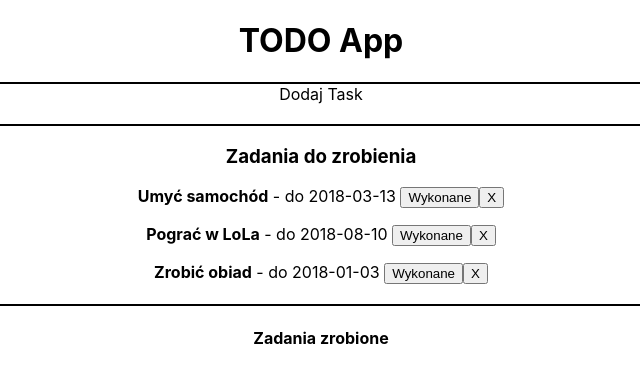
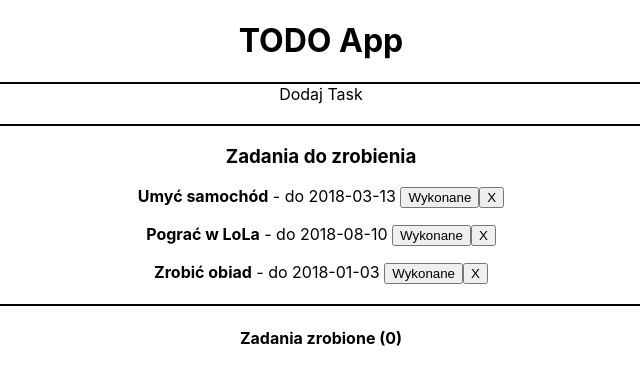
Before and after one commit to JacobOsowsky/ToDo, a React (Create React App) app: page / in a window 1280 px wide. Shown: the top 384 px of the page, without its empty margins (319-959 px from the left). Built offline with nearby package versions, Linux system fonts and the light colour scheme.

Commit message:
add tasks to another list

```diff
--- a/src/components/TaskList.js
+++ b/src/components/TaskList.js
@@ -2,18 +2,23 @@ import React from 'react';
 import Task from './Task'
 
 const TaskList = (props) => {
-    const tasks = props.tasks.map(task=>
+const active = props.tasks.filter(task=>task.active);
+const done = props.tasks.filter(task=>!task.active)
+    const activeTasks = active.map(task=>
     <Task key={task.id} text={task.text} date={task.date} done={props.done} delete={props.delete} id={task.id}/>)
+    const doneTasks = done.map(task=>
+        <Task key={task.id} text={task.text} date={task.date} done={props.done} delete={props.delete} id={task.id}/>)
     return (
         <>
             <div className="todo">
                 <h3>Zadania do zrobienia</h3>
-                {tasks}
+                {activeTasks}
             </div>
 
             <div className="done">
-                <h4>Zadania zrobione</h4>
-
+                <h4>Zadania zrobione ({doneTasks.length})</h4>
+                {doneTasks.length > 2 && <span>Wyświetlono 2 ostanie zadania</span>}
+                {doneTasks.slice(0,2)}
             </div>
         </>
      );
```
Also changed, not shown: package.json (+7 -1 lines), 1 other file (tests, documents, lock files or other folders).
